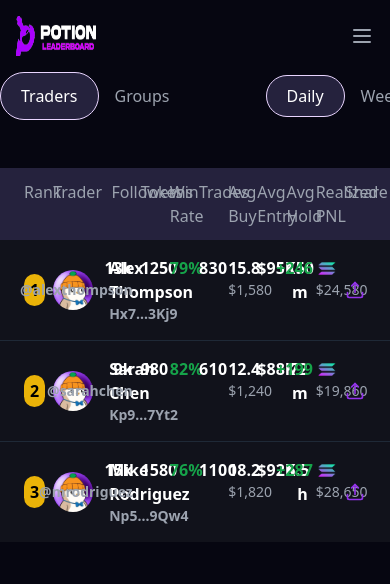
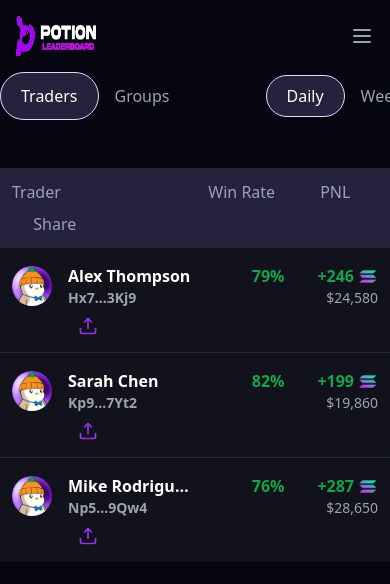
Before and after one commit to deiv-hash/potion-leaderboard, a Next.js app: page / in a window 390 px wide. Shown: the top 584 px of the page. Built offline with nearby package versions, Linux system fonts and the light colour scheme.

Commit message:
Improve Leaderboard responsiveness

```diff
--- a/app/components/Leaderboard.tsx
+++ b/app/components/Leaderboard.tsx
@@ -78,23 +78,29 @@ export function Leaderboard({ traders, loading }: LeaderboardProps) {
   return (
     <div className="w-full mt-12 bg-[#11121B] overflow-hidden">
       {/*header*/}
-      <div className="bg-[#25223D] grid grid-cols-12 gap-2 px-6 py-3">
-        <div className="text-gray-400">Rank</div>
+      <div className="bg-[#25223D] grid grid-cols-4 sm:grid-cols-6 md:grid-cols-8 lg:grid-cols-12 gap-2 px-3 sm:px-6 py-3">
+        <div className="text-gray-400 hidden sm:block">Rank</div>
         <div className="text-gray-400 col-span-2">Trader</div>
-        <div className="text-gray-400 cursor-pointer text-center">
+        <div className="text-gray-400 cursor-pointer text-center hidden lg:block">
           Followers
         </div>
-        <div className="text-gray-400 cursor-pointer text-center">Tokens</div>
+        <div className="text-gray-400 cursor-pointer text-center hidden md:block">
+          Tokens
+        </div>
         <div className="text-gray-400 cursor-pointer text-center">Win Rate</div>
-        <div className="text-gray-400 cursor-pointer text-center">Trades</div>
-        <div className="text-gray-400 cursor-pointer text-center">Avg Buy</div>
-        <div className="text-gray-400 cursor-pointer text-center">
+        <div className="text-gray-400 cursor-pointer text-center hidden sm:block">
+          Trades
+        </div>
+        <div className="text-gray-400 cursor-pointer text-center hidden lg:block">
+          Avg Buy
+        </div>
+        <div className="text-gray-400 cursor-pointer text-center hidden md:block">
           Avg Entry
         </div>
-        <div className="text-gray-400 cursor-pointer text-center">Avg Hold</div>
-        <div className="text-gray-400 cursor-pointer text-center">
-          Realized PNL
+        <div className="text-gray-400 cursor-pointer text-center hidden lg:block">
+          Avg Hold
         </div>
+        <div className="text-gray-400 cursor-pointer text-center">PNL</div>
         <div className="text-gray-400 cursor-pointer text-center">Share</div>
       </div>
       {/*rows*/}
@@ -102,10 +108,10 @@ export function Leaderboard({ traders, loading }: LeaderboardProps) {
         {traders.map((trader) => (
           <div
             key={trader.id}
-            className="grid grid-cols-12 gap-2 px-6 py-4 hover:bg-[#1C1C28] font-bold cursor-pointer"
+            className="grid grid-cols-4 sm:grid-cols-6 md:grid-cols-8 lg:grid-cols-12 gap-2 px-3 sm:px-6 py-4 hover:bg-[#1C1C28] font-bold cursor-pointer"
             onClick={() => handleTraderClick(trader.id)}
           >
-            <div className="flex items-center gap-2">
+            <div className="items-center gap-2 hidden sm:flex">
               <div
                 className={`flex items-center justify-center font-bold ${
                   trader.rank <= 3
@@ -124,10 +130,10 @@ export function Leaderboard({ traders, loading }: LeaderboardProps) {
                 height={40}
                 className="rounded-full"
               />
-              <div className="ml-2">
-                <div className="text-white">{trader.name}</div>
+              <div className="ml-2 min-w-0">
+                <div className="text-white truncate">{trader.name}</div>
                 <div
-                  className="text-gray-400 text-sm cursor-pointer hover:text-purple-300"
+                  className="text-gray-400 text-sm cursor-pointer hover:text-purple-300 truncate"
                   onClick={(e) => {
                     e.stopPropagation();
                     copyToClipboard(trader.wallet);
@@ -137,11 +143,15 @@ export function Leaderboard({ traders, loading }: LeaderboardProps) {
                 </div>
               </div>
             </div>
-            <div className="flex flex-col items-end">
+            <div className="flex-col items-end hidden lg:flex">
               <div>{formatNumber(trader.xFollowers)}</div>
-              <div className="text-gray-400 text-sm">{trader.xTag}</div>
+              <div className="text-gray-400 text-sm truncate">
+                {trader.xTag}
+              </div>
             </div>
-            <div className="text-right">{trader.tokensTraded}</div>
+            <div className="text-right hidden md:block">
+              {trader.tokensTraded}
+            </div>
             <div
               className={`text-right ${
                 trader.winRate >= 50 ? "text-green-600" : "text-red-600"
@@ -149,19 +159,21 @@ export function Leaderboard({ traders, loading }: LeaderboardProps) {
             >
               {Math.round(trader.winRate)}%
             </div>
-            <div className="text-right tracking-wide">
+            <div className="text-right tracking-wide hidden sm:block">
               {trader.tradesCount.buy + trader.tradesCount.sell}
             </div>
-            <div className="text-right">
+            <div className="text-right hidden lg:block">
               <div>{formatSol(trader.avgBuy.solAmount)}</div>
               <div className="font-light text-gray-400 text-sm">
                 ${formatUsd(trader.avgBuy.usdAmount)}
               </div>
             </div>
-            <div className="text-right uppercase">
+            <div className="text-right uppercase hidden md:block">
               {formatAvgEntry(trader.avgEntry)}
             </div>
-            <div className="text-right">{formatHoldTime(trader.avgHold)}</div>
+            <div className="text-right hidden lg:block">
+              {formatHoldTime(trader.avgHold)}
+            </div>
             <div className="text-right">
               <div className="flex items-center gap-1 justify-end">
                 <span
@@ -186,13 +198,13 @@ export function Leaderboard({ traders, loading }: LeaderboardProps) {
               </div>
             </div>
             <div
-              className=" hover:text-purple-300 flex items-center justify-center gap-1"
+              className="flex items-center justify-end sm:justify-center"
               onClick={(e) => {
                 e.stopPropagation();
                 handleShare(trader);
               }}
             >
-              <ShareIcon className="h-5 w-5 text-purple-600" />
+              <ShareIcon className="h-5 w-5 text-purple-600 hover:text-purple-300" />
             </div>
           </div>
         ))}
```
